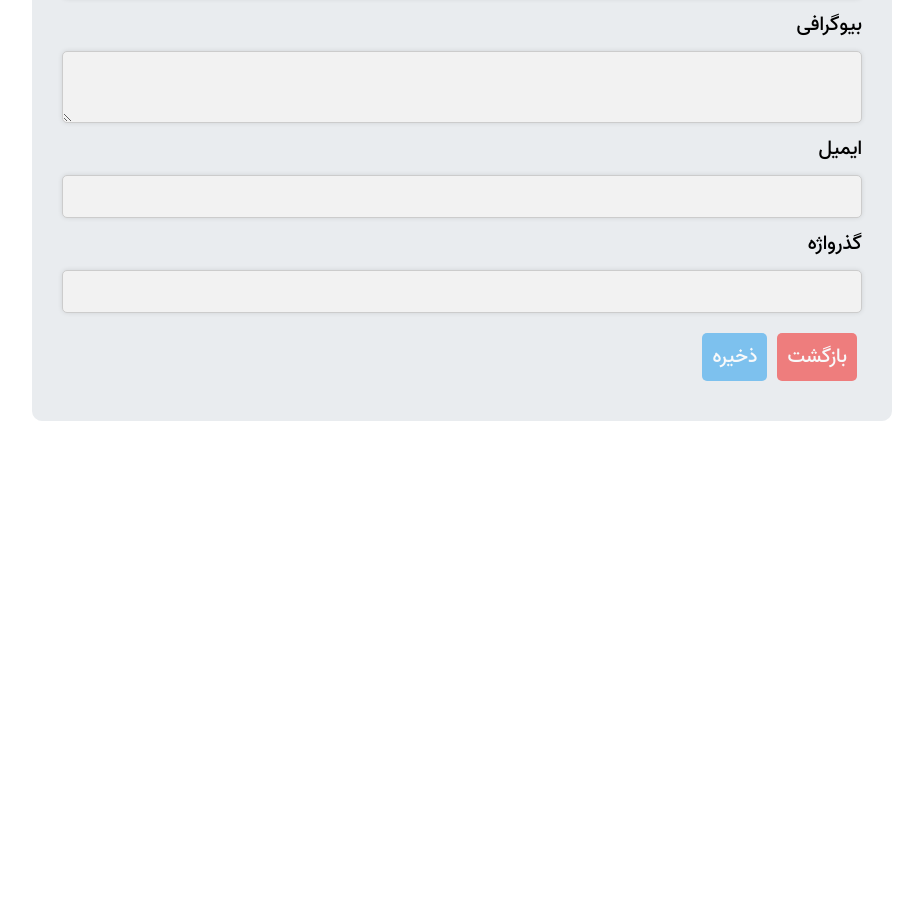
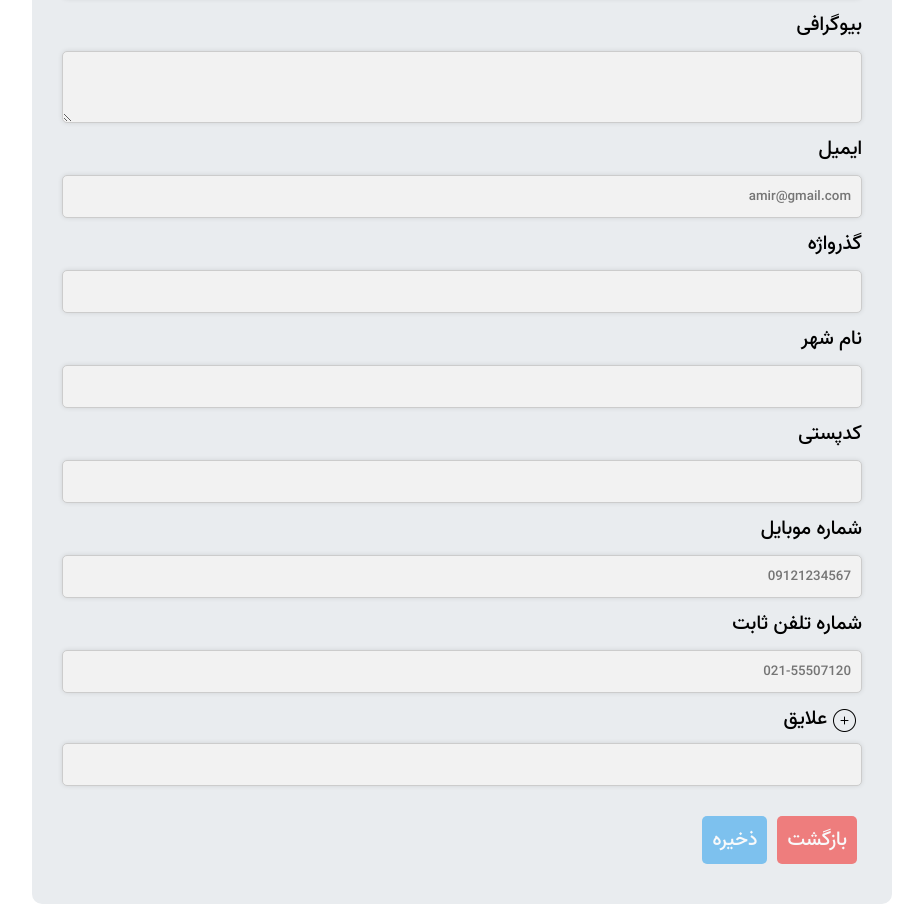
Before and after one commit to AmirhosseinAmini1383/Formik, a React (Create React App) app: page / in a window 1280 px wide. Shown: the part 343-1255 px from the top of the page, without its empty margins (178-1101 px from the left). Before the commit the page ends 800 px from the top, so only its background shows below. Built offline with nearby package versions, Linux system fonts and the light colour scheme.

Commit message:
J72 Formik-Array-and-Objects

```diff
--- /dev/null
+++ b/src/Component/Personal/Favorits.jsx
@@ -0,0 +1,35 @@
+import { ErrorMessage, Field } from "formik";
+import React from "react";
+import PersonalError from "./PersonalError";
+import trash from "../../Icon/trash.png";
+import add from "../../Icon/add.png";
+const Favorits = (props) => {
+  const { form, push, remove } = props;
+  const { favorits } = form.values;
+  return (
+    <div className="FavDiv">
+      <img src={add} alt="add" className="BtnAddFav" onClick={() => push("")} />
+      <label className="form-label FavLabel">علایق</label>
+      {favorits.map((f, i) => (
+        <div key={i} className="displayform">
+          <Field
+            type="text"
+            className="form-control FavInput"
+            name={`favorits[${i}]`}
+          />
+          {favorits.length > 1 ? (
+            <img
+              src={trash}
+              alt="remove"
+              className="BtnRemoveFav"
+              onClick={() => remove(i)}
+            />
+          ) : null}
+          <ErrorMessage name={`favorits[${i}]`} component={PersonalError} />
+        </div>
+      ))}
+    </div>
+  );
+};
+
+export default Favorits;
--- a/src/Component/Personal/PersonalError.jsx
+++ b/src/Component/Personal/PersonalError.jsx
@@ -1,6 +1,7 @@
 import React from "react";
 
 const PersonalError = ({ children }) => {
+  // console.log(children);
   return <span className="err-validate">*{children}</span>;
 };
 
--- a/src/Component/Personal/PersonalField.jsx
+++ b/src/Component/Personal/PersonalField.jsx
@@ -1,7 +1,7 @@
 import React from "react";
 
 const PersonalField = ({ field, form, meta }) => {
-  console.log(field, form, meta);
+  // console.log(field, form, meta);
   return (
     <>
       <input type="password" className="form-control" {...field} />
--- a/src/Component/Registerform/Registerform.css
+++ b/src/Component/Registerform/Registerform.css
@@ -35,6 +35,36 @@ label {
   display: grid;
   grid-template-columns: repeat(1, 1fr);
   direction: rtl;
+  position: relative;
+}
+.FavDiv {
+  position: relative;
+  margin-top: 40px;
+}
+.FavLabel {
+  position: absolute;
+  top: -40px;
+  right: 35px;
+  z-index: 9999999;
+}
+.FavInput {
+  margin-top: 10px;
+  margin-bottom: 10px;
+}
+.BtnAddFav {
+  width: 25px;
+  height: 25px;
+  top: -25px;
+  right: 5px;
+  position: absolute;
+  z-index: 999999999;
+}
+.BtnRemoveFav {
+  width: 20px;
+  height: 20px;
+  top: 20px;
+  left: 5px;
+  position: absolute;
 }
 .btnform {
   text-align: right;
--- a/src/Component/Registerform/Registerform.jsx
+++ b/src/Component/Registerform/Registerform.jsx
@@ -4,6 +4,7 @@ import {
   ErrorMessage,
   FastField,
   Field,
+  FieldArray,
   Form,
   Formik,
   useFormik,
@@ -14,6 +15,7 @@ import { onSubmit } from "../useFormik/onSubmit";
 import validationSchema from "../useFormik/ValidationSchema";
 import PersonalField from "../Personal/PersonalField";
 import PersonalError from "../Personal/PersonalError";
+import Favorits from "../Personal/Favorits";
 
 const Registerform = () => {
   // const formik = useFormik({
@@ -55,7 +57,12 @@ const Registerform = () => {
             </div>
             <div className="displayform">
               <label className="form-label">ایمیل</label>
-              <FastField type="email" className="form-control" name="email" />
+              <FastField
+                type="email"
+                className="form-control"
+                name="email"
+                placeholder="amir@gmail.com"
+              />
               <ErrorMessage name="email" component={PersonalError} />
             </div>
             <div className="displayform">
@@ -63,6 +70,54 @@ const Registerform = () => {
               <FastField name="password">
                 {(props) => <PersonalField {...props} />}
               </FastField>
+            </div>
+            <div className="displayform">
+              <label className="form-label">نام شهر</label>
+              <FastField
+                type="text"
+                className="form-control"
+                name="address.city"
+              />
+              <ErrorMessage name="address.city" component={PersonalError} />
+            </div>
+            <div className="displayform">
+              <label className="form-label">کدپستی</label>
+              <FastField
+                type="number"
+                className="form-control"
+                name="address.postalcode"
+              />
+              <ErrorMessage
+                name="address.postalcode"
+                component={PersonalError}
+              />
+            </div>
+            <div className="displayform">
+              <label className="form-label">شماره موبایل</label>
+              <FastField
+                type="number"
+                className="form-control"
+                id="mobilephone"
+                name="phone[0]"
+                placeholder="09121234567"
+              />
+              <ErrorMessage name="phone[0]" component={PersonalError} />
+            </div>
+            <div className="displayform">
+              <label className="form-label">شماره تلفن ثابت</label>
+              <FastField
+                type="number"
+                className="form-control"
+                id="telephone"
+                name="phone[1]"
+                placeholder="021-55507120"
+              />
+              <ErrorMessage name="phone[1]" component={PersonalError} />
+            </div>
+            <div className="displayform">
+              <FieldArray type="text" className="form-control" name="favorits">
+                {(props) => <Favorits {...props} />}
+              </FieldArray>
             </div>
             <div className="btnform">
               <button type="button" className="btn Back">
--- a/src/Component/useFormik/ValidationSchema.js
+++ b/src/Component/useFormik/ValidationSchema.js
@@ -2,7 +2,7 @@ import * as Yup from "yup";
 const validationSchema = Yup.object({
   name: Yup.string().required("لطفا نام خود را وارد کنید"),
   username: Yup.string().required("لطفا نام کاربری خود را وارد کنید"),
-  bio: Yup.string().required("بیوگرافی خود را وارد کنید"),
+  bio: Yup.string().required("لطفا بیوگرافی خود را وارد کنید"),
   email: Yup.string()
     .required("لطفا ایمیل خود را وارد کنید")
     .email("لطفا قالب ایمیل را رعایت کنید مثال : amir@gmail.com"),
@@ -10,5 +10,22 @@ const validationSchema = Yup.object({
     .required("لطفا گذرواژه خود را وارد کنید")
     .min(8, "حداقل 8 کاراکتر وارد کنید")
     .max(10, "حداکثر 10 کاراکتر وارد کنید"),
+  address: Yup.object({
+    city: Yup.string().required("لطفا نام شهر خود را وارد کنید"),
+    postalcode: Yup.string()
+      .required("لطفا کدپستی خود را وارد کنید")
+      .min(10, "کد پستی 10 رقم میباشد")
+      .max(10, "کد پستی 10 رقم میباشد"),
+  }),
+
+  phone: Yup.array().of(
+    Yup.string()
+      .required("لطفا شماره خود را وارد کنید")
+      .min(10, "لطفا شماره خود را به درستی وارد کنید")
+      .max(11, "شماره 11 رقم میباشد")
+  ),
+  favorits: Yup.array().of(
+    Yup.string().required("لطفا علایق خود را وارد کنید")
+  ),
 });
 export default validationSchema;
--- a/src/Component/useFormik/initialValues.js
+++ b/src/Component/useFormik/initialValues.js
@@ -4,5 +4,11 @@ const initialValues = {
   bio: "",
   email: "",
   password: "",
+  address: {
+    city: "",
+    postalcode: "",
+  },
+  phone: ["", ""],
+  favorits: [""],
 };
 export default initialValues;
```
Also changed, not shown: src/Icon/add.png (added), src/Icon/trash.png (added).
